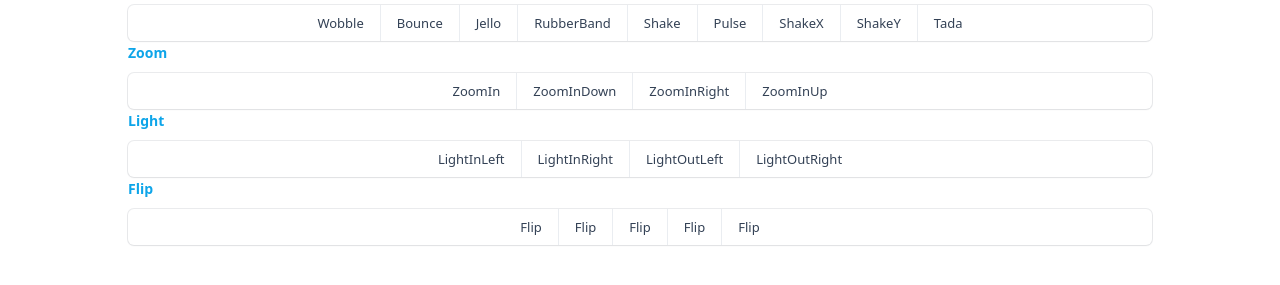
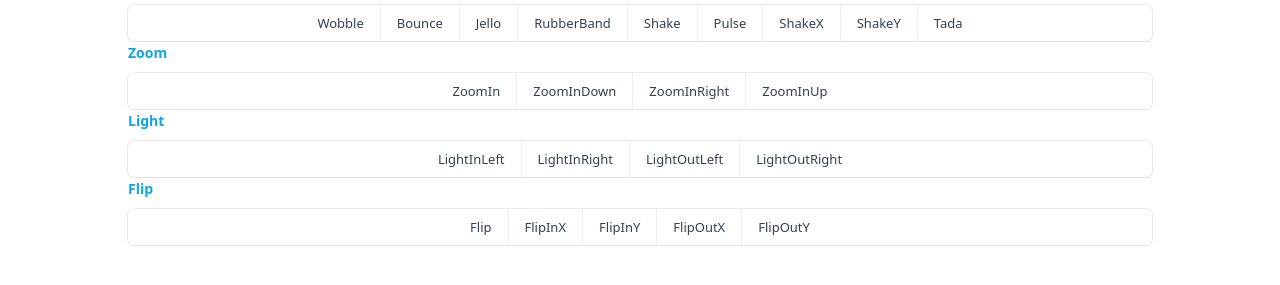
Before and after one commit to Jithinqw/papperanimate, a website: page site/index.html in a window 1280 px wide. Shown: the part 275-560 px from the top of the page. Drawn offline with nearby package versions, Linux system fonts and the light colour scheme; a small style sheet from the web is missing.

Commit message:
Update site

```diff
--- a/site/index.html
+++ b/site/index.html
@@ -148,22 +148,22 @@
         id: "flipAnimeList",
       },
       {
-        animeName: "flip",
+        animeName: "flipInX",
         papperAnimeClassName: "papperanimate_flipInX",
         id: "flipAnimeList",
       },
       {
-        animeName: "flip",
+        animeName: "flipInY",
         papperAnimeClassName: "papperanimate_flipInY",
         id: "flipAnimeList",
       },
       {
-        animeName: "flip",
+        animeName: "flipOutX",
         papperAnimeClassName: "papperanimate_flipOutX",
         id: "flipAnimeList",
       },
       {
-        animeName: "flip",
+        animeName: "flipOutY",
         papperAnimeClassName: "papperanimate_flipOutY",
         id: "flipAnimeList",
       },
```
